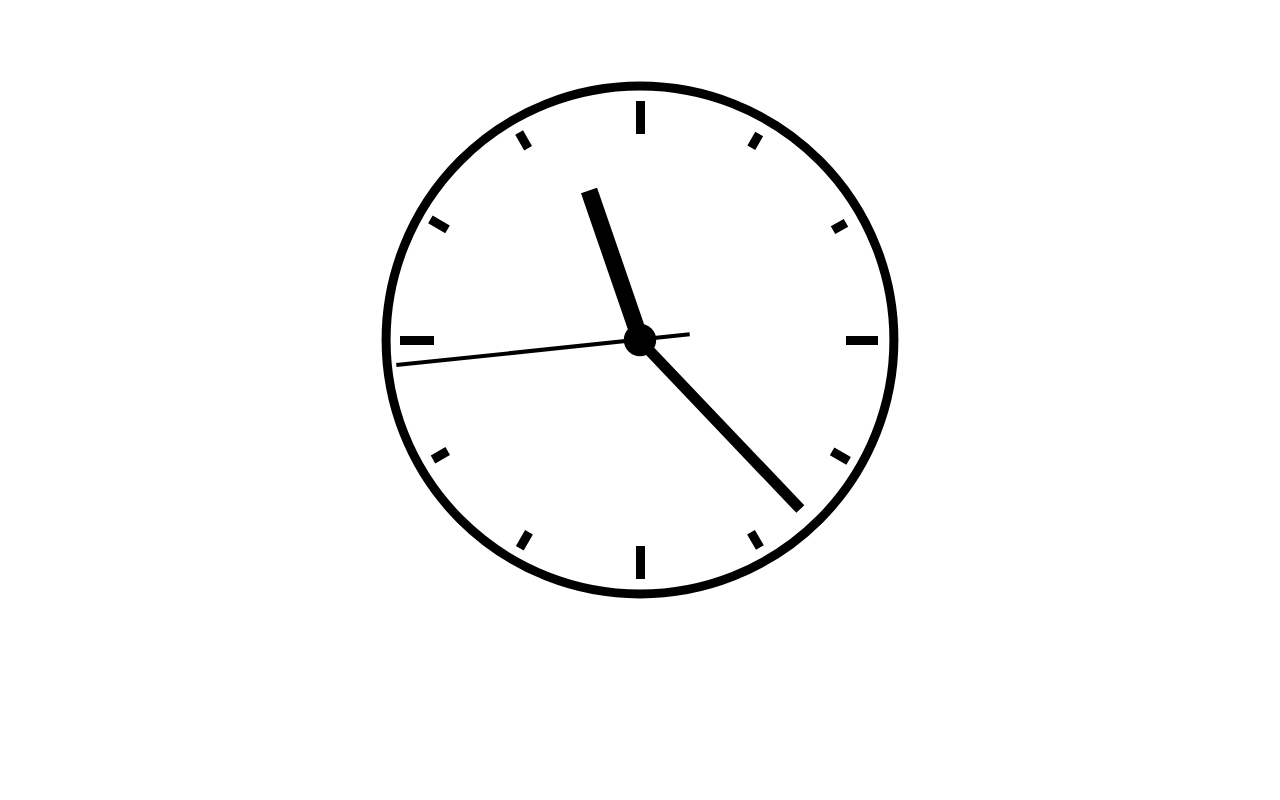
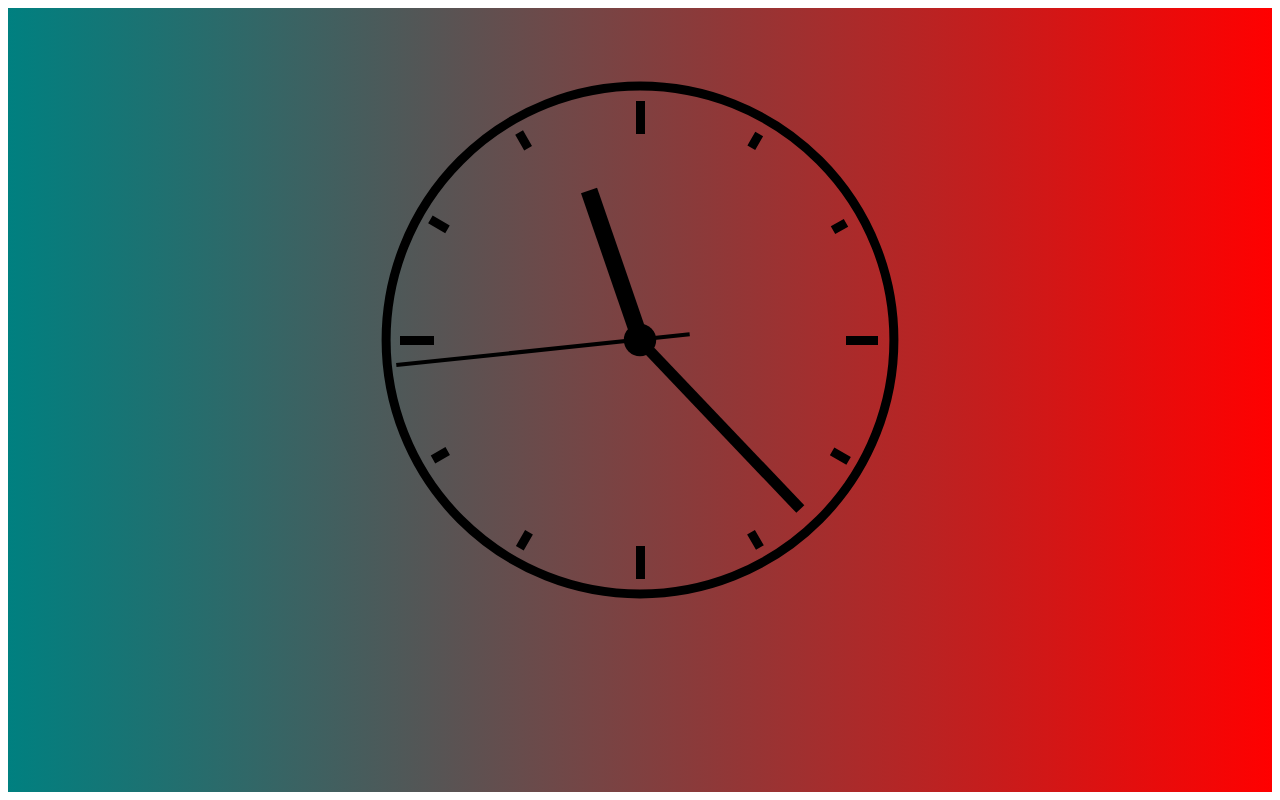
Before and after one commit to sassouiabd/AnalogClock, a plain HTML site: page index.html in a window 1280 px wide. Drawn offline with Linux system fonts and the light colour scheme.

Commit message:
Update style.css

```diff
--- a/style.css
+++ b/style.css
@@ -6,6 +6,7 @@
     height: 90vh;
     justify-content: center;
     align-items: middle;
+    background-image: linear-gradient(to right, rgb(0, 128, 128), rgb(255, 0, 0));
 }
 
 /* clockbox container*/
```
